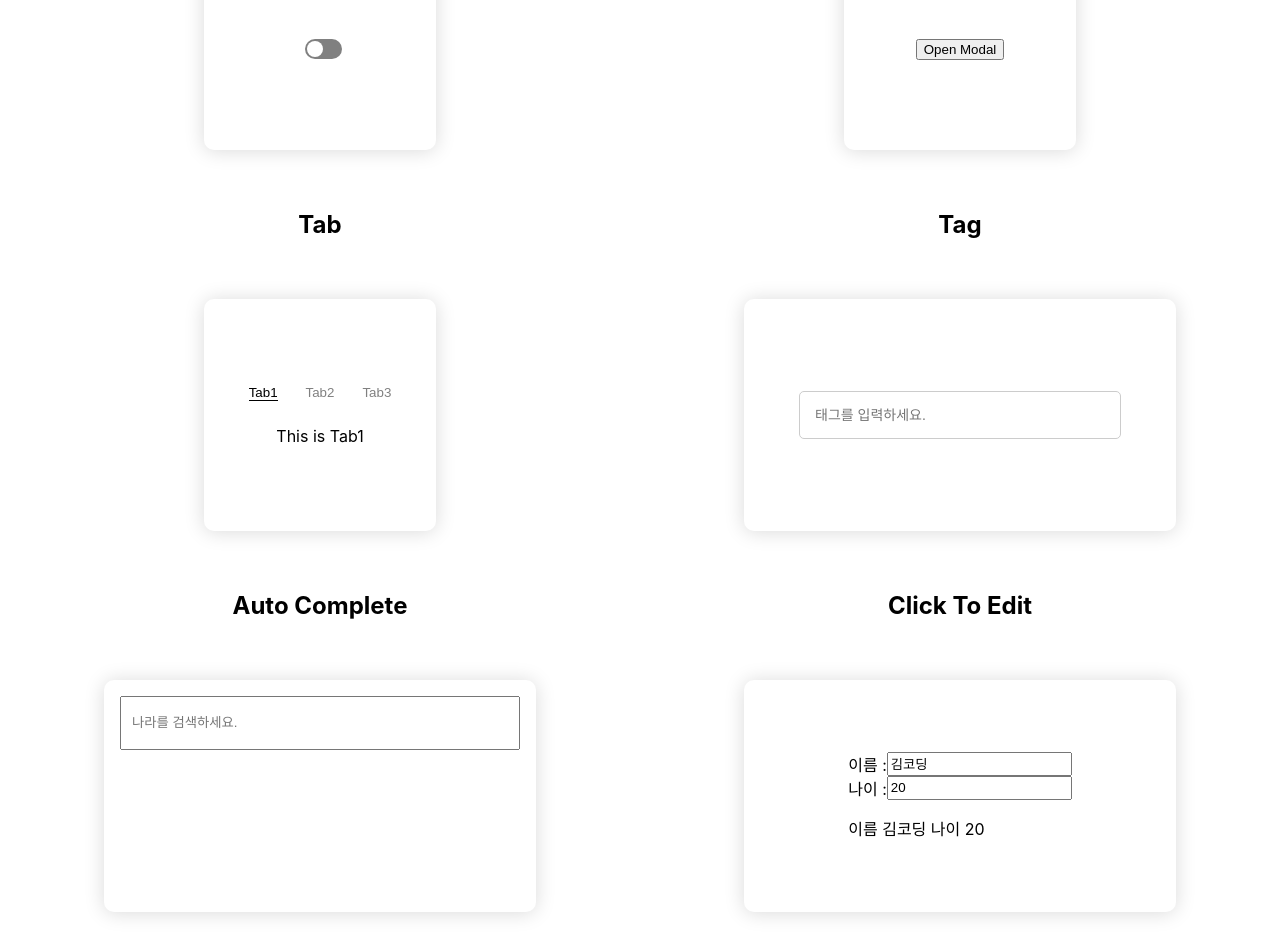
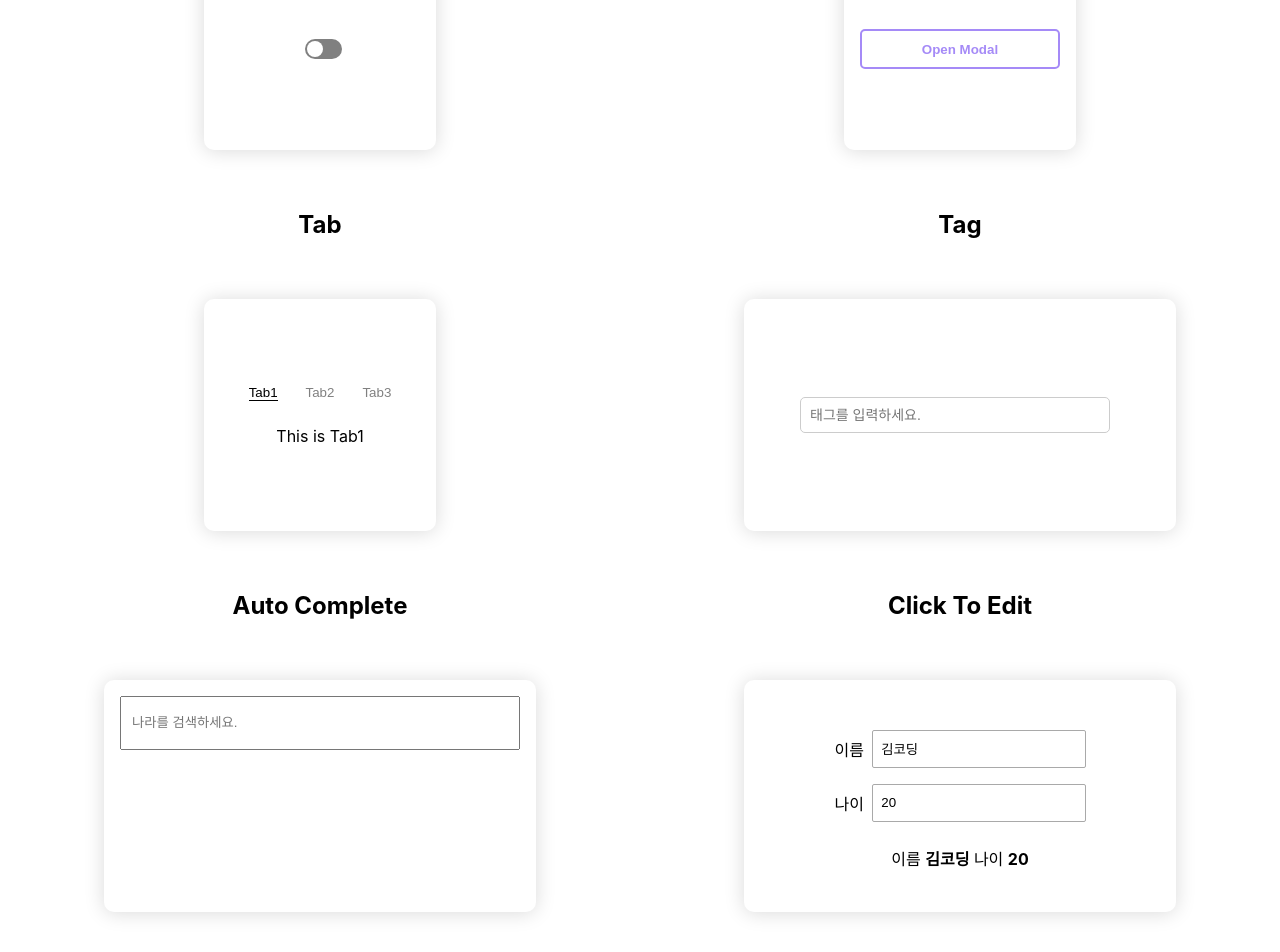
Before and after one commit to Carrymachine/wanted-pre-onboarding-npm, a React (Create React App) app: page / in a window 1280 px wide. Shown: the part 200-1152 px from the top of the page. Built offline with nearby package versions, Linux system fonts and the light colour scheme.

Commit message:
edit styled-component

```diff
--- a/src/components/AutoComplete.jsx
+++ b/src/components/AutoComplete.jsx
@@ -1,6 +1,12 @@
 import React, { useState, useEffect } from "react";
 import { ACArea, ACDataListItemForm, ACDataUl, ACDataView, ACInput } from "../style/autoComplete";
 const data = [
+  {
+    id: 0,
+    category: "country",
+    value: "united arab emirates",
+    flag: "🇦🇪",
+  },
   {
     id: 1,
     category: "country",
@@ -55,6 +61,30 @@ const data = [
     value: "jamaica",
     flag: "🇯🇲",
   },
+  {
+    id: 10,
+    category: "country",
+    value: "argentina",
+    flag: "🇦🇷",
+  },
+  {
+    id: 11,
+    category: "country",
+    value: "australia",
+    flag: "🇦🇺",
+  },
+  {
+    id: 12,
+    category: "country",
+    value: "canada",
+    flag: "🇨🇦",
+  },
+  {
+    id: 13,
+    category: "country",
+    value: "france",
+    flag: "🇫🇷",
+  },
 ];
 
 const AutoComplete = () => {
@@ -62,10 +92,17 @@ const AutoComplete = () => {
   const [editedData, setData] = useState([]);
 
   const editedCountry = () => {
-    return data.filter((country) => {
-      const inputValue = document.getElementById("auto-complete-input");
+    const inputValue = document.getElementById("auto-complete-input");
+
+    const filterFirstChar = data.filter((country) => {
+      return country.value.slice(0, inputValue.value.length) === inputValue.value;
+    });
+
+    const filterCorrectWord = data.filter((country) => {
       return country.value.includes(inputValue.value);
     });
+
+    return filterFirstChar.length === 0 ? filterCorrectWord : filterFirstChar;
   };
 
   const clickResult = (e) => {
--- a/src/components/ClickToEdit.jsx
+++ b/src/components/ClickToEdit.jsx
@@ -1,5 +1,5 @@
 import React, { useState, useEffect } from "react";
-import { CTEArea, CTEContainer, CTEInput, CTEWrap } from "../style/clickToEdit";
+import { CTEArea, CTEContainer, CTEInput, CTEWrap, CTELabel } from "../style/clickToEdit";
 
 const ClickToEdit = () => {
   const [name, setName] = useState("김코딩");
@@ -27,14 +27,16 @@ const ClickToEdit = () => {
     <CTEWrap onMouseUp={handleClick}>
       <CTEArea>
         <CTEContainer>
-          이름 : <CTEInput id="input-name" onChange={(e) => handleChange(e)} defaultValue={info.name} />
+          <CTELabel>이름</CTELabel>
+          <CTEInput id="input-name" onChange={(e) => handleChange(e)} defaultValue={info.name} />
         </CTEContainer>
 
         <CTEContainer>
-          나이 : <CTEInput id="input-age" onChange={(e) => handleChange(e)} defaultValue={info.age} />
+          <CTELabel>나이</CTELabel>
+          <CTEInput id="input-age" onChange={(e) => handleChange(e)} defaultValue={info.age} />
         </CTEContainer>
         <div style={{ marginTop: "16px" }}>
-          이름 {info.name} 나이 {info.age}
+          이름 <strong>{info.name}</strong> 나이 <strong>{info.age}</strong>
         </div>
       </CTEArea>
     </CTEWrap>
--- a/src/components/Modal.jsx
+++ b/src/components/Modal.jsx
@@ -4,6 +4,13 @@ import { ModalArea, ModalBtn, Modals } from "../style/modal";
 
 const Modal = () => {
   const [isOpen, setToggle] = useState(false);
+  const body = document.querySelector("body");
+
+  if (isOpen) {
+    body.style.overflow = "hidden";
+  } else {
+    body.style.overflow = "";
+  }
 
   return (
     <>
--- a/src/components/Tag.jsx
+++ b/src/components/Tag.jsx
@@ -9,9 +9,10 @@ const Tag = () => {
   const handleKeyPress = (e) => {
     let copyTags = [...tags];
     if (e.key === "Enter") {
-      const tagsValue = document.getElementById("input-tag").value;
-      copyTags.push(tagsValue);
+      const tagsValue = document.getElementById("input-tag");
+      copyTags.push(tagsValue.value);
       setTags(copyTags);
+      tagsValue.value = "";
     }
   };
   const removeTag = (e) => {
--- a/src/style/autoComplete.js
+++ b/src/style/autoComplete.js
@@ -2,7 +2,13 @@ import styled from "styled-components";
 
 const ACInput = styled.input`
   height: 40px;
-  padding: 5px 10px; ;
+  padding: 5px 10px;
+
+  &:focus {
+    outline: none;
+    border: 1.5px solid #916bff;
+    border-radius: 2px;
+  }
 `;
 
 const ACArea = styled.div`
--- a/src/style/clickToEdit.js
+++ b/src/style/clickToEdit.js
@@ -1,12 +1,28 @@
 import styled from "styled-components";
 
-const CTEInput = styled.input``;
+const CTEInput = styled.input`
+  width: 100%;
+  height: 28px;
+  border: 1px solid #a9a9a9;
+  border-radius: 2px;
+  padding 4px 16px 4px 8px;
+
+  &:focus {
+    outline: none;
+    border: 1.5px solid #916bff;
+    border-radius: 2px;
+  }
+`;
 const CTEArea = styled.div`
   display: flex;
   flex-direction: column;
+  align-items: center;
 `;
 const CTEContainer = styled(CTEArea)`
   flex-direction: row;
+  justify-content: center;
+  align-items: center;
+  margin: 8px 0 8px 0;
 `;
 const CTEWrap = styled(CTEArea)`
   width: 100%;
@@ -14,5 +30,11 @@ const CTEWrap = styled(CTEArea)`
   justify-content: center;
   align-items: center;
 `;
+const CTELabel = styled.div`
+  display: flex;
+  width: 40px;
+  text-align: center;
+  margin-right: 8px;
+`;
 
-export { CTEArea, CTEContainer, CTEInput, CTEWrap };
+export { CTEArea, CTEContainer, CTEInput, CTEWrap, CTELabel };
--- a/src/style/modal.js
+++ b/src/style/modal.js
@@ -16,7 +16,20 @@ const ModalArea = styled.div`
   overflow: hidden;
 `;
 
-const ModalBtn = styled.button``;
+const ModalBtn = styled.button`
+  background: #fff;
+  border: 2px solid #a58af7;
+  color: #a58af7;
+  font-weight: bold;
+  width: 100%;
+  height: 40px;
+  border-radius: 5px;
+  &:hover {
+    background: #946fff;
+    transition: 0.5s;
+    color: #fff;
+  }
+`;
 
 const Modals = styled.div`
   display: flex;
--- a/src/style/tag.js
+++ b/src/style/tag.js
@@ -12,14 +12,16 @@ const TagsForm = styled.div``;
 const TagContainer = styled.div`
   width: 300px;
   border: 1px solid #ccc;
-  padding: 10px;
+  padding: 4px;
   border-radius: 5px;
   display: flex;
   flex-wrap: wrap;
 
   & > ${TagsForm} {
     padding: 5px;
-    border: 1px solid #ccc;
+    background: #d2c4fb;
+    border-radius: 5px;
+    min-width: 40px;
     margin: 5px;
     display: flex;
     align-items: center;
```
